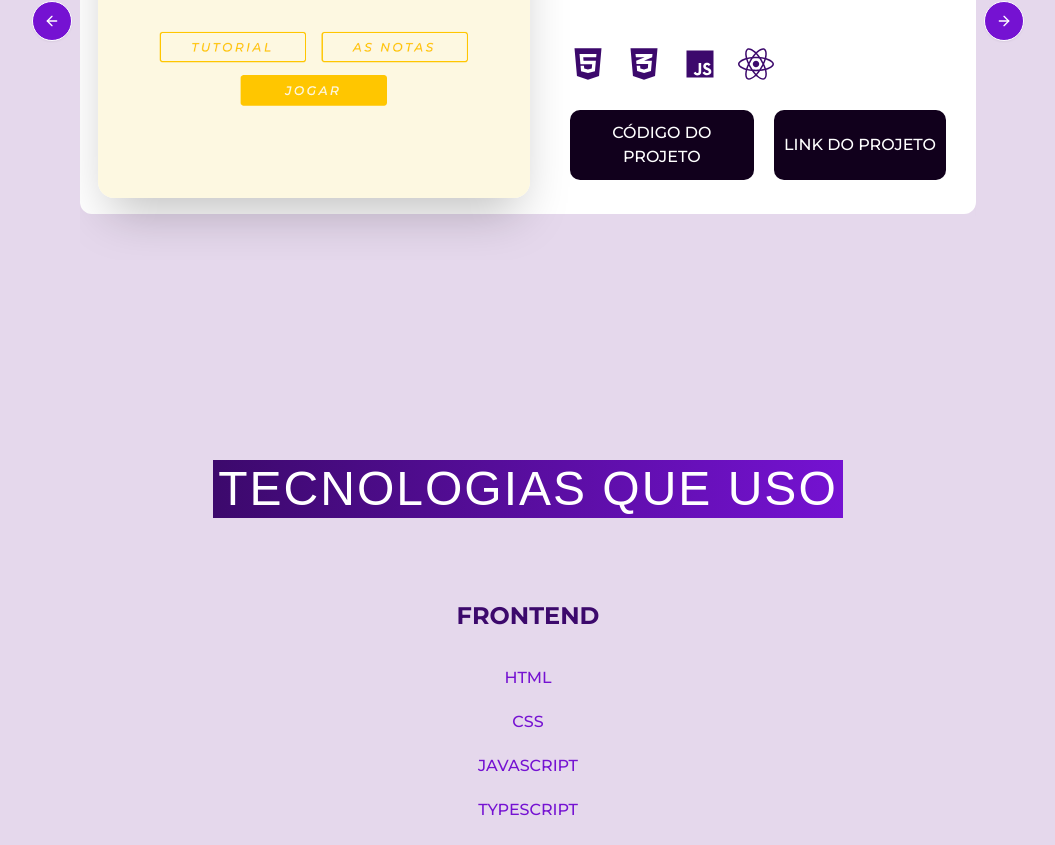
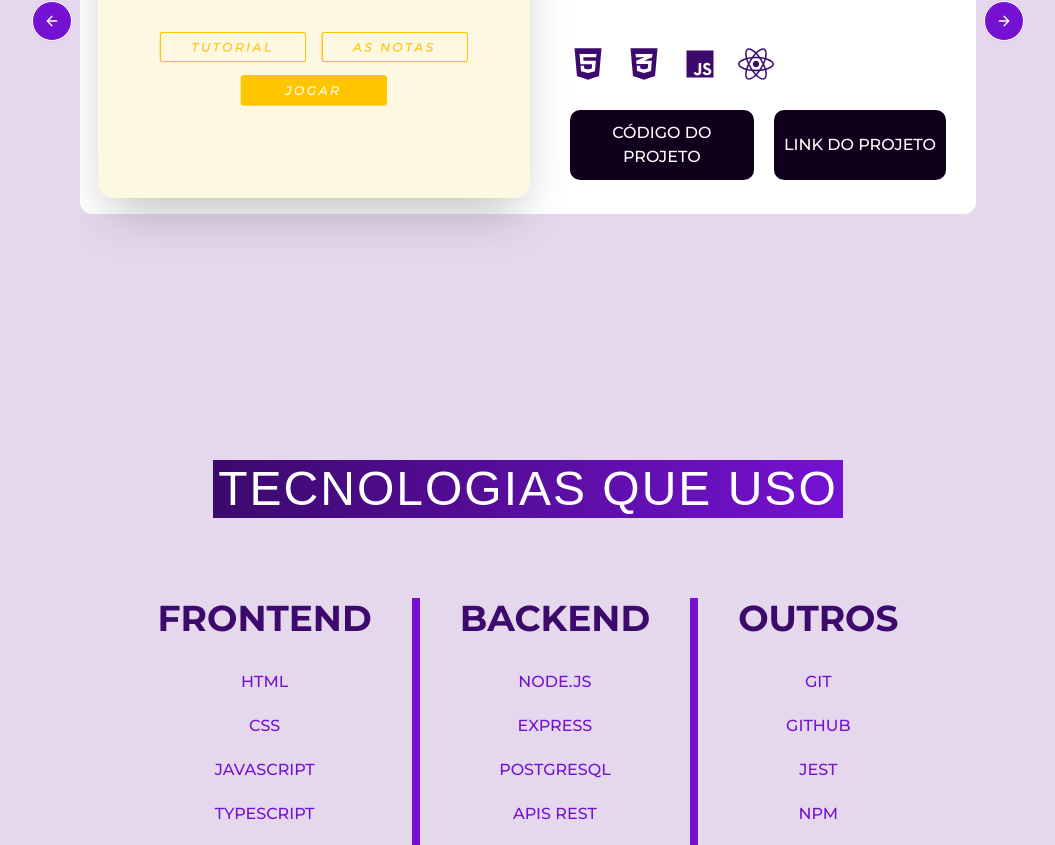
Before and after one commit to giovanaassis/my_portfolio, a React (Vite) app: page / in a window 1280 px wide. Shown: the part 1950-2795 px from the top of the page, without its empty margins (112-1167 px from the left). Built offline with nearby package versions, Linux system fonts and the light colour scheme; a web font is replaced by a local one.

Commit message:
feat: made tech stack section responsive

```diff
--- a/src/components/TechStackSection.tsx
+++ b/src/components/TechStackSection.tsx
@@ -19,9 +19,9 @@ function TechStackSection() {
     <section>
       <h1 className="highlightTitle mx-auto">Tecnologias que uso</h1>
 
-      <div className="flex flex-col items-center justify-center gap-10 mt-20">
+      <div className="flex flex-col items-center justify-center md:items-start gap-10 mt-20 md:flex-row">
         <div>
-          <h3>frontend</h3>
+          <h3 className="md:text-4xl">frontend</h3>
           <div className="techStacks">
             {frontendStack.map((stack) => (
               <span>{stack}</span>
@@ -29,10 +29,10 @@ function TechStackSection() {
           </div>
         </div>
         {/* STYLED LINE */}
-        <div className="w-50 bg-primary-purple h-2"></div>
+        <div className="w-50 bg-primary-purple h-2 md:w-2 md:h-100"></div>
 
         <div>
-          <h3>backend</h3>
+          <h3 className="md:text-4xl">backend</h3>
           <div className="techStacks">
             {backendStack.map((stack) => (
               <span>{stack}</span>
@@ -40,10 +40,10 @@ function TechStackSection() {
           </div>
         </div>
         {/* STYLED LINE */}
-        <div className="w-50 bg-primary-purple h-2"></div>
+        <div className="w-50 bg-primary-purple h-2 md:w-2 md:h-100"></div>
 
         <div>
-          <h3>outros</h3>
+          <h3 className="md:text-4xl">outros</h3>
           <div className="techStacks">
             {othersStack.map((stack) => (
               <span>{stack}</span>
```
